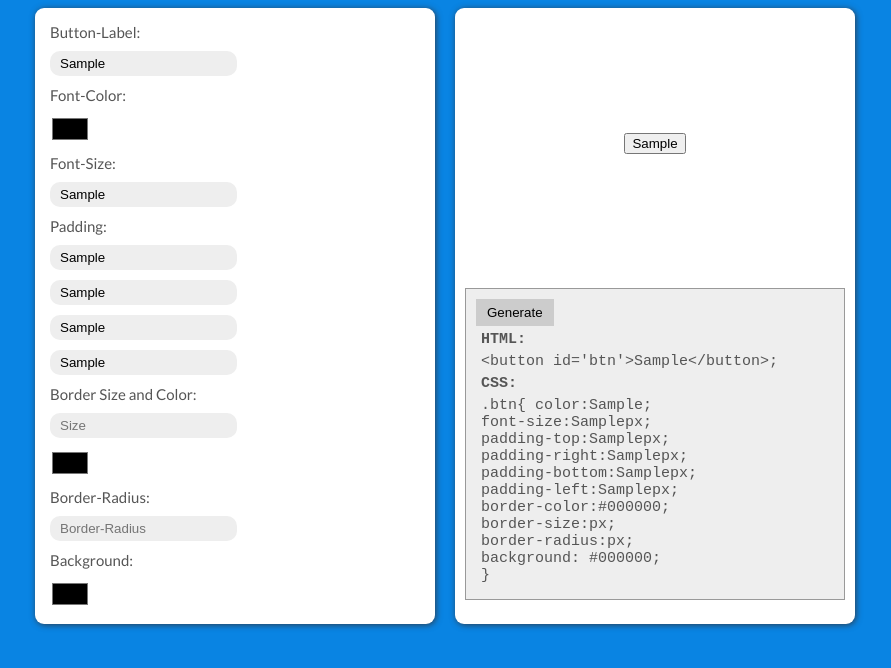
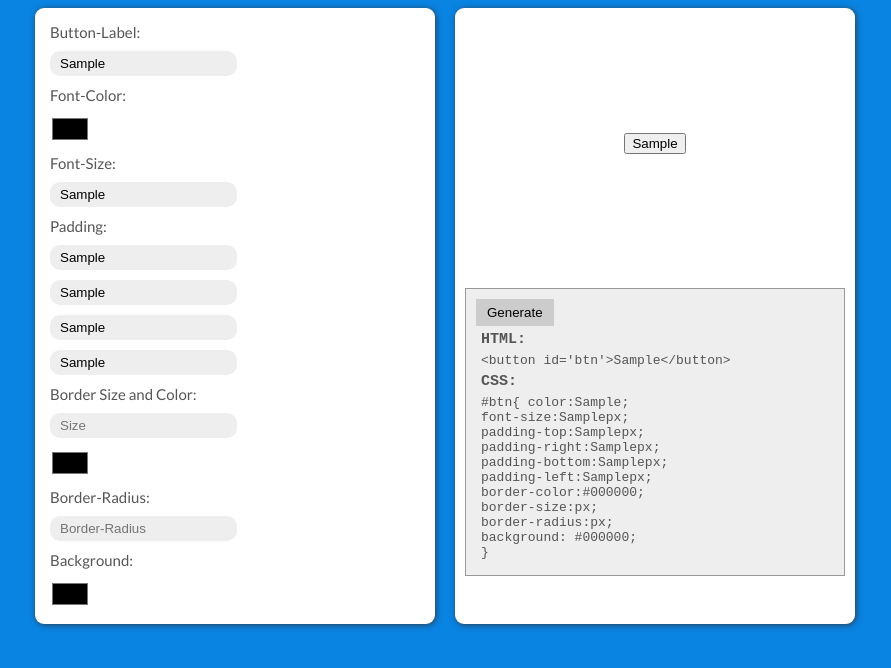
Before and after one commit to rishirajsisodia/buttongenerator, a plain HTML site: page index.html in a window 1280 px wide. Both pictures are taken after typing "Sample", "Sample", "Sample", "Sample", "Sample", "Sample" into the empty fields and a click on the button "Generate". Shown: the part 78-746 px from the top of the page, without its empty margins (195-1086 px from the left). Drawn offline with Linux system fonts and the light colour scheme.

Commit message:
last commit

```diff
--- a/style.css
+++ b/style.css
@@ -92,6 +92,10 @@ border:1px solid #ccc;
 padding: 5px 10px;
 cursor:pointer;
 }
+
+#htmlcode,#codeprinter{
+    font-size:13px;
+}
 @media screen and (max-width:700px)
 {
 #container{
--- a/style.js
+++ b/style.js
@@ -153,10 +153,9 @@ let htmlc=document.getElementById("htmlcode");
 let codeprint=document.getElementById('codeprinter');
 let generate=document.getElementById('generator');
 generate.onclick=()=>{
-    alert("Generated");
-htmlc.textContent=`<button id='btn'>${label_name.value}</button>;`
+htmlc.textContent=`<button id='btn'>${label_name.value}</button>`
 codeprint.innerHTML=
-`.btn{
+`#btn{
 color:${label_name.value};<br>
 font-size:${fsize.value}px;<br>
 padding-top:${pt.value}px;<br>
```
